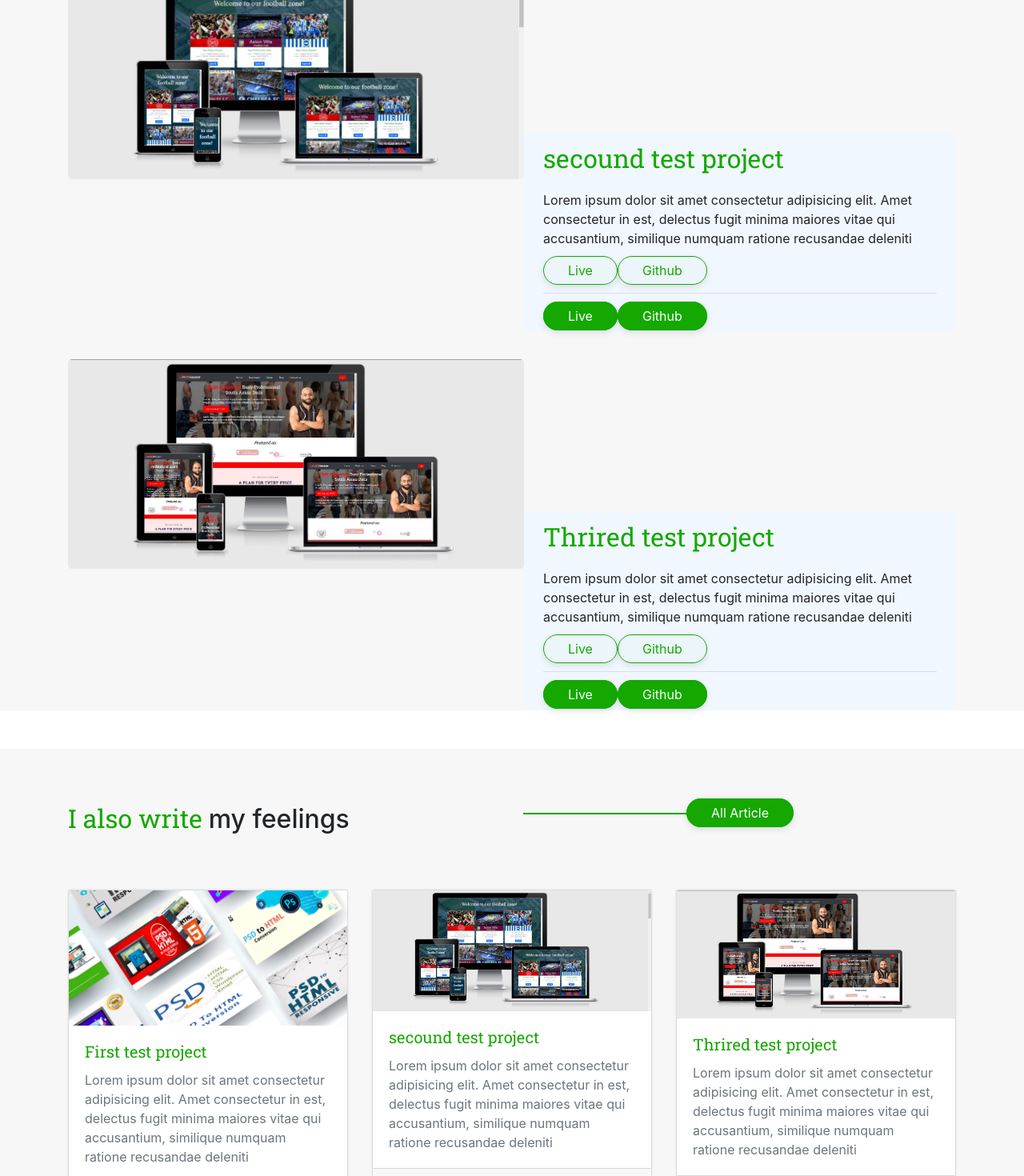
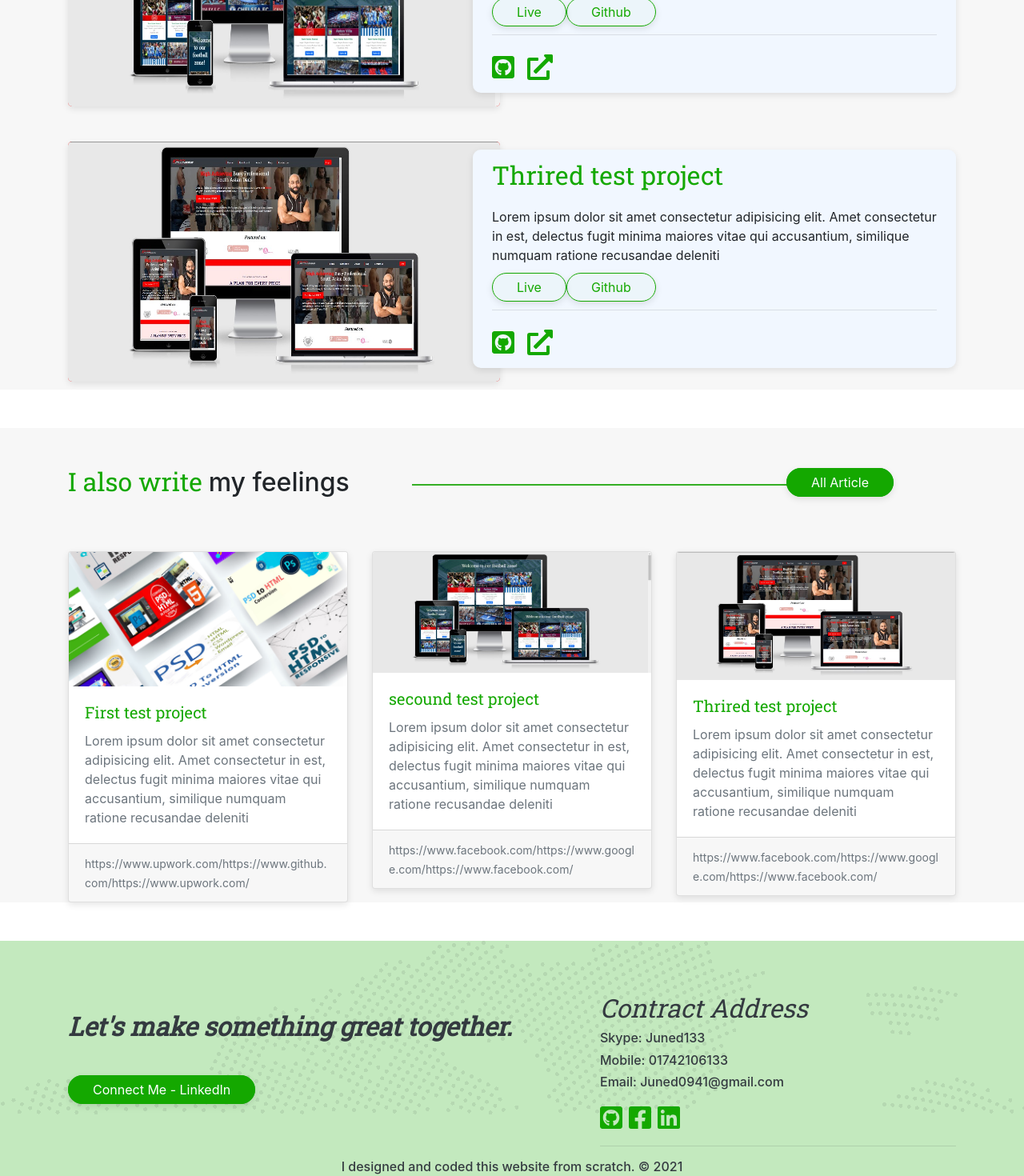
Before and after one commit to miahjuned/my-portfolio, a React (Create React App) app: page / in a window 1280 px wide. Shown: the part 1330-2800 px from the top of the page at 80% size. Built offline with nearby package versions, Linux system fonts and the light colour scheme.

Commit message:
[UPDATED]

```diff
--- a/src/App.css
+++ b/src/App.css
@@ -12,6 +12,7 @@
     border: 1px solid #14A800;
     text-align: center;
     box-shadow: 0px 3px 8px 0px rgba(0, 0, 0, 0.1);
+    z-index: 1;
 }
 .btn-band:hover{
     background-color: #14a8000c;
@@ -19,6 +20,7 @@
     text-decoration: none;
     border: 1px solid #14A800;
     box-shadow: 0px 3px 8px 0px rgba(0, 0, 0, 0.2);
+    z-index: 1;
 }
 
 
@@ -30,6 +32,7 @@
     border: 1px solid #14A800;
     text-decoration: none;
     box-shadow: 0px 3px 8px 0px rgba(0, 0, 0, 0.1);
+    z-index: 1;
 }
 .btn-band-outline:hover{
     background-color: #14A800;
@@ -38,6 +41,7 @@
     border: 1px solid #14A800;
     text-align: center;
     box-shadow: 0px 3px 8px 0px rgba(0, 0, 0, 0.2);
+    z-index: 1;
 }
 
 /* ||==========================================================||
@@ -60,3 +64,7 @@
     font-size: 2rem;
     font-family: 'Roboto Slab', serif;
 }
+.small-text-band:hover{
+    color: #14a800;
+
+}
--- a/src/Component/Home/Blog/Blog.js
+++ b/src/Component/Home/Blog/Blog.js
@@ -5,6 +5,7 @@ import firstIMG from "../../../Images/3.jpg";
 import secoundImg from "../../../Images/Screenshot_3.jpg";
 import ThriredImg from "../../../Images/kaanFitnessss.jpg";
 import BlogPost from "../Blog/BlogPost/BlogPost";
+import { Link } from 'react-router-dom';
 
 
 
@@ -43,14 +44,14 @@ const Blog = () => {
             {/* <div className="center-under-line"></div> */}
             <Container className="">
                 <Row className="">
-                    <Col xs={6} sm={6} md={6} lg={6} className="work_Row">
+                    <Col xs={12} sm={6} md={6} lg={6} className="work_Row">
                         <h2><span className="small-text-band">I also write </span> my feelings</h2>
                         {/* <h2><span className="small-text-band">Some of </span> my feelings</h2> */}
                     </Col>
-                    <Col xs={6} sm={8} md={6} lg={6} className="work_Row pb-5">
+                    <Col xs={12} sm={8} md={6} lg={6} className="work_Row pb-5">
                         <div className="text-center">
+                            <Link to="/blog" className="btn-band" target="_blank" rel="noopener noreferrer">All Article</Link>
                             <div className="center-line" ></div>
-                            <a href="#" className="btn-band" target="_blank" rel="noopener noreferrer">All Article</a>
                         </div>
                     </Col>
                 </Row>
--- a/src/Component/Home/Blog/BlogPost/BlogPost.css
+++ b/src/Component/Home/Blog/BlogPost/BlogPost.css
@@ -1,11 +1,9 @@
 
 .blogPost_Card{
-
-  box-shadow: 0px 0px 2px 0px lightgray;
+  transition: all .25s;
+  box-shadow: 0px 3px 8px 0px rgba(0, 0, 0, 0.1);
 }
 .blogPost_Card:hover{
-  transition
-  :cubic-bezier(0.075, 0.82, 0.165, 1) 2s;
-  transform:translateY(-10px);
-  box-shadow: 0px 0px 8px 0px #14a800;
+  transform:translateY(-5px);
+  box-shadow: 0px 3px 8px 0px rgba(0, 0, 0, 0.3);
 }
--- a/src/Component/Home/Footer/Footer.css
+++ b/src/Component/Home/Footer/Footer.css
@@ -1,5 +1,5 @@
 .footer_Area{
-    height: 350px;
+    height: 380px;
     /* background-color: red; */
     background-image: url("../../../Images/footer-bg.png");
     background-position: cover;
@@ -11,6 +11,10 @@
     font-family: 'Roboto Slab', serif;
     font-weight: bolder;
     font-style: italic;
-    margin: 10px 0;
-    padding: 20px 0;
+    /* margin: 10px 0; */
+    padding: 40px 0;
 }
+.footer_Area h5{
+    margin: 10px 0 2px 0 !important;
+    padding: 7px 0 !important;
+}
--- a/src/Component/Home/Footer/Footer.js
+++ b/src/Component/Home/Footer/Footer.js
@@ -1,5 +1,7 @@
 import React from 'react';
 import { Col, Container, Row } from 'react-bootstrap';
+import { FontAwesomeIcon } from '@fortawesome/react-fontawesome';
+import { faGithubSquare, faFacebookSquare, faLinkedin } from '@fortawesome/free-brands-svg-icons';
 import './Footer.css';
 const Footer = () => {
 
@@ -10,25 +12,32 @@ const Footer = () => {
                     <Col xs={7} sm={6} md={7} lg={7}>
                         <div className="">
                             <h2 className="text-dark">Let's make something great together.</h2>
-                            <a className="btn-band" href="#" target="_blank" rel="noopener noreferrer">Connect Me - LinkedIn</a>
+                            <a className="btn-band" href="https://github.com/zunead" target="_blank" rel="noopener noreferrer">Connect Me - LinkedIn</a>
 
                         </div>
                     </Col>
                     <Col className="text-dark" xs={5} sm={6} md={5} lg={5}>
-                        <div className="text-center">
-                            <h5 className="text-dark">Contract Address</h5>
+                        <div>
+                            <h5 className="text-dark small-text-band">Contract Address</h5>
                             <h6>Skype: Juned133</h6>
                             <h6>Mobile: 01742106133</h6>
                             <h6>Email: Juned0941@gmail.com</h6>
-                            <h6 className="pt-3">
-                                {/* <a className="btn-band mr-2" href="#" target="_blank" rel="noopener noreferrer">Facebook</a> */}
-                                <a className="btn-band " href="#" target="_blank" rel="noopener noreferrer">Github</a>
+                            <h6 className="pt-2">
+                                <a className="small-text-band mr-2" href="https://github.com/zunead" target="_blank" rel="noreferrer">
+                                    <FontAwesomeIcon icon={faGithubSquare} />
+                                </a>
+                                <a className="small-text-band mr-2" href="https://facebook/juned133" target="_blank" rel="noreferrer">
+                                    <FontAwesomeIcon icon={faFacebookSquare} />
+                                </a>
+                                <a className="small-text-band " href="https://linkedin/zunead" target="_blank" rel="noreferrer">
+                                    <FontAwesomeIcon icon={faLinkedin} />
+                                </a>
 
                             </h6>
                             <hr />
                         </div>
                     </Col>
-                    <h6 className="text-dark text-center w-100" >I designed and coded this website from scratch. © 2021</h6>
+                    <h6 className="text-dark text-center w-100 " >I designed and coded this website from scratch. © 2021 <hr /></h6>
                 </Row>
             </Container>
         </div>
--- a/src/Component/Home/Header/Header.css
+++ b/src/Component/Home/Header/Header.css
@@ -1,12 +1,12 @@
 .Header_Area{
-    height: 593px;
+    min-height: 600px;
+    height: 100%;
     background-color: #f1f7ff;
     position: relative;
+    padding-bottom: 100px;
+    padding-top: 30px;
 }
-.hero_img{
-    position: absolute;
-    z-index: 1;
-}
+
 .Header_Area::before{
     position: absolute;
     content: "";
@@ -31,7 +31,15 @@
 
 
 .Header_Row{
-    height: 500px;
+    /* height: 500px; */
     align-items: center;
     justify-content: center;
 }
+.header_content{
+    margin: 50px auto;
+    z-index: 1;
+}
+.hero_img{
+    position: relative;
+    z-index: 1;
+}
--- a/src/Component/Home/Work/Work Project/Workproject.js
+++ b/src/Component/Home/Work/Work Project/Workproject.js
@@ -1,26 +1,40 @@
 import React from 'react';
 import { Col, Image, Row } from 'react-bootstrap';
 import './workproject.css';
+import { FontAwesomeIcon } from '@fortawesome/react-fontawesome';
+import { faExternalLinkAlt } from '@fortawesome/free-solid-svg-icons';
+import { faGithubSquare } from '@fortawesome/free-brands-svg-icons';
+
 const Workproject = ({project}) => {
     const {title, descripstion, image, project_link, github_link} = project;
+
+
     return (
         <Row className="mt-4">
+
             <Col className="project" xs={12} sm={6} md={6} lg={6}>
                 <div className="project_image">
                     <Image src={image} fluid />
                 </div>
             </Col>
+
             <Col className="" xs={12} sm={6} md={6} lg={6}>
-                <div className="project_info px-4 py-2 ">
-                    <p className="small-text-band">{title}</p>
-                    <p>{descripstion}</p>
+                <div className="Info_Container">
+                        <div className="project_info px-4 py-2">
+                        <p className="small-text-band">{title}</p>
+                        <p>{descripstion}</p>
 
-                    <a href={project_link} className="btn-band-outline" target="_blank" rel="noreferrer">Live</a>
-                    <a href={github_link} className="btn-band-outline" target="_blank" rel="noreferrer">Github</a>
+                        <a href={project_link} className="btn-band-outline" target="_blank" rel="noreferrer">Live</a>
+                        <a href={github_link} className="btn-band-outline" target="_blank" rel="noreferrer">Github</a>
 
-                    <hr />
-                    <a href={project_link} className="btn-band" target="_blank" rel="noreferrer">Live</a>
-                    <a href={github_link} className="btn-band" target="_blank" rel="noreferrer">Github</a>
+                        <hr />
+                        <a href={project_link} className="small-text-band mr-3" target="_blank" rel="noreferrer">
+                            <FontAwesomeIcon icon={faGithubSquare} />
+                        </a>
+                        <a href={github_link} className="small-text-band" target="_blank" rel="noreferrer">
+                            <FontAwesomeIcon icon={faExternalLinkAlt} />
+                        </a>
+                    </div>
 
                 </div>
             </Col>
--- a/src/Component/Home/Work/Work Project/workproject.css
+++ b/src/Component/Home/Work/Work Project/workproject.css
@@ -1,19 +1,48 @@
 .project{
     padding: 10px 5px;
 }
+.project_image{
+ height: 300px;
+
+}
 .project_image img{
-    position: absolute ;
+    position: relative ;
     display: block;
     border-radius: 5px;
+    box-shadow: 0px 3px 8px 0px rgba(0, 0, 0, 0.1);
+    background-color: red;
+    height: 100%;
+
 }
+/* .Info_Container{
+    height: 300px;
+    width: auto;
+    margin-left: -64px;
+} */
 
 .project_info{
     position: relative;
     background-color: #f1f7ff;
-    /* margin-left: -64px; */
-    margin-top: 200px;
+    margin-left: -64px;
+    margin-top: 10px;
     border-radius: 10px;
+    transition: ease-in-out .25s;
+    box-shadow: 0px 3px 8px 0px rgba(0, 0, 0, 0.1);
 }
+
 .project_info:hover{
-    background-color: #14a80094;
+    box-shadow: 0px 3px 8px 0px rgba(0, 0, 0, 0.3);
+    transform: translateX(-9px);
 }
+@media (min-width: 450px){
+    .project_info{
+        margin-left: 4px !important;
+        margin-top: -30px;
+    }
+}
+@media (min-width: 768px){
+    .project_info{
+        margin-left: -64px !important;
+        margin-top: 20px;
+    }
+}
--- a/src/Component/Home/Work/Work.css
+++ b/src/Component/Home/Work/Work.css
@@ -3,16 +3,24 @@
     background-color: rgba(211, 211, 211, 0.178);
     position: relative;
 }
-.work_Row{
-    margin: 20px 0px;
+
+.work_Row .text-center a{
+    margin-left: 250px;
+    line-height: 40px;
+}
+.work_Row .text-center a:hover{
+    background-color: #14a800;
+    color: #fff;
+    box-shadow: 0px 8px 3px 0px rgba(0,0,0,0.1);
 }
 .center-line{
-    position: absolute;
+    position: relative;
     height: 2px;
-    width: 40%;
-    top: 12px;
-    left: 2.5%;
+    width: 100%;
+    left: -140px;
+    top: -18px;
     background-color: #14a800;
+    z-index: -1;
 }
 .center-under-line{
     position: absolute;
--- a/src/Component/Home/Work/Work.js
+++ b/src/Component/Home/Work/Work.js
@@ -38,13 +38,13 @@ const Work = () => {
             {/* <div className="center-under-line"></div> */}
             <Container className="">
                 <Row className="">
-                    <Col xs={6} sm={6} md={6} lg={6} className="work_Row">
+                    <Col xs={12} sm={6} md={6} lg={6} className="work_Row">
                         <h2><span className="small-text-band">Some of</span> my work</h2>
                     </Col>
-                    <Col xs={6} sm={6} md={6} lg={6} className="work_Row">
+                    <Col xs={12} sm={6} md={6} lg={6} className="work_Row">
                         <div className="text-center">
+                            <Link to="/work" className="btn-band" rel="noreferrer"> All Works</Link>
                             <div className="center-line"></div>
-                            <Link to="/work" className="btn-band" rel="noreferrer"> All Works</Link>
                         </div>
                     </Col>
                 </Row>
```
Also changed, not shown: src/Component/Home/Header/Header.js (+4 -4 lines).
